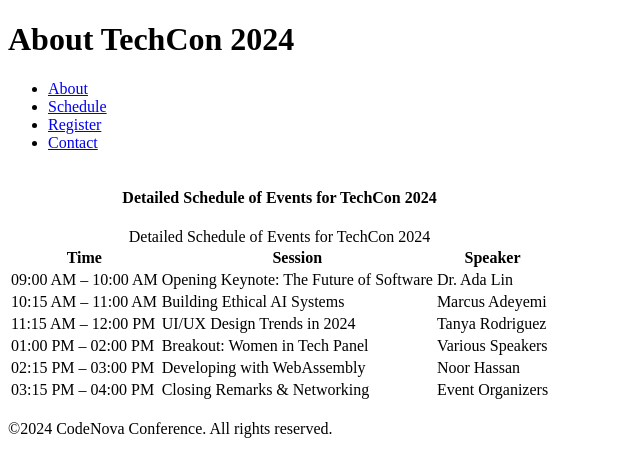
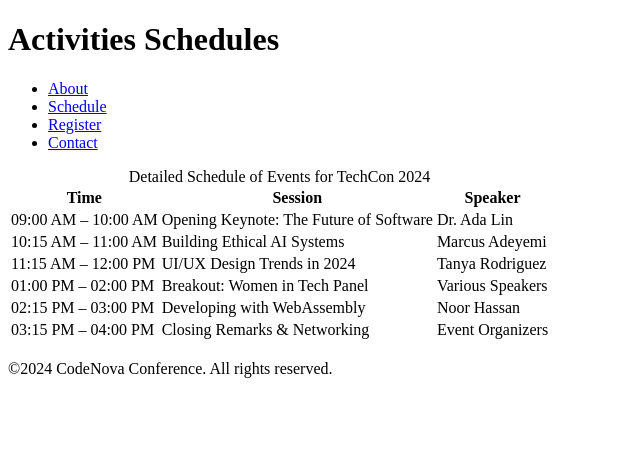
Before and after one commit to Nkelechi11/TechCon_HTML, a plain HTML site: page techcon_website/schedule.html in a window 1280 px wide. Shown: the whole page, without its empty margins (0-640 px from the left). Drawn offline with Linux system fonts and the light colour scheme.

Commit message:
scheduled page created

```diff
--- a/techcon_website/schedule.html
+++ b/techcon_website/schedule.html
@@ -3,11 +3,11 @@
 <head>
     <meta charset="utf-8">
     <meta name="viewport" content="width=device-width, initial-scale=1.0">
-    <title><About TechCon 2024</title>
+    <title>Booking TechCon 2024 Page</title>
 </head>
 <body>
     <header>
-        <h1>About TechCon 2024</h1>
+        <h1>Activities Schedules</h1>
     </header>
     <nav>
         <ul>
@@ -21,7 +21,7 @@
     <main>
                     <section>
                 <table>
-                    <caption><h4>Detailed Schedule of Events for TechCon 2024</h4></caption>
+                    <caption>Detailed Schedule of Events for TechCon 2024</caption>
                     <thead>
                     <tr>
                         <th scope="col">Time</th>
@@ -61,16 +61,14 @@
                         <td>Event Organizers</td>
                     </tr>
                     </tbody>
-                    <caption>Detailed Schedule of Events for TechCon 2024</caption>
                 </table>
                 </section>
-
     </main>
 
 <br>
-
-    <footer>
+     <footer>
         &copy;2024 CodeNova Conference. All rights reserved.
     </footer>
+
 </body>
 </html>
```
